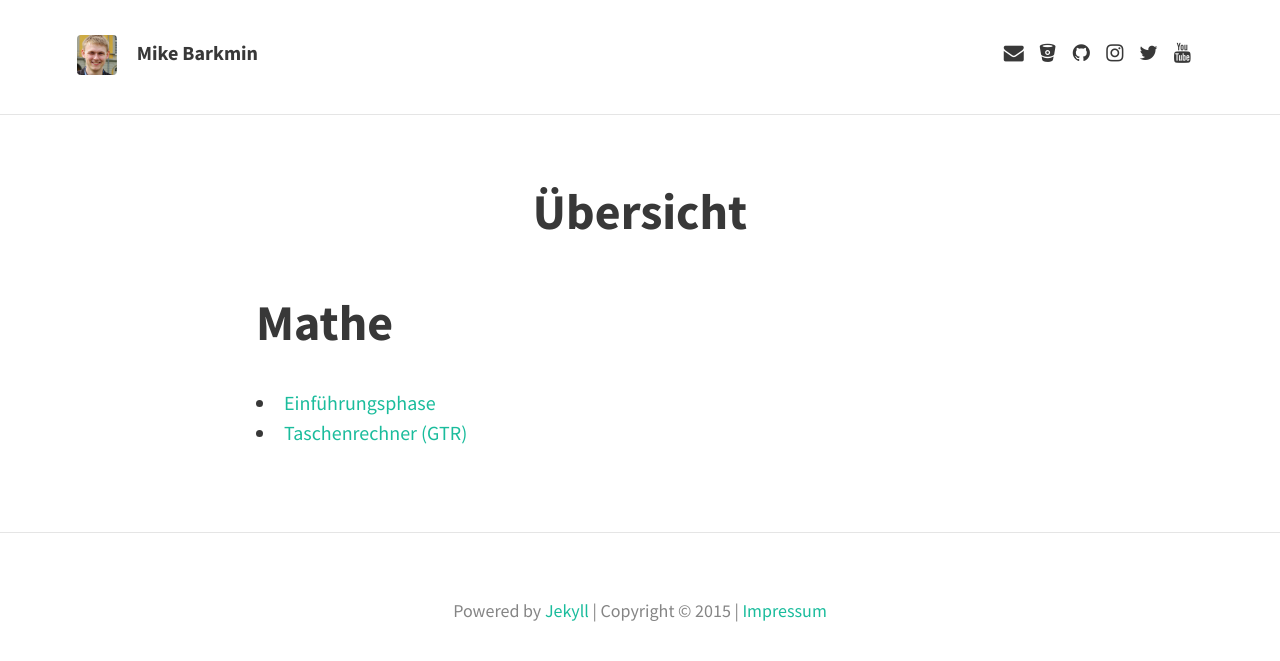
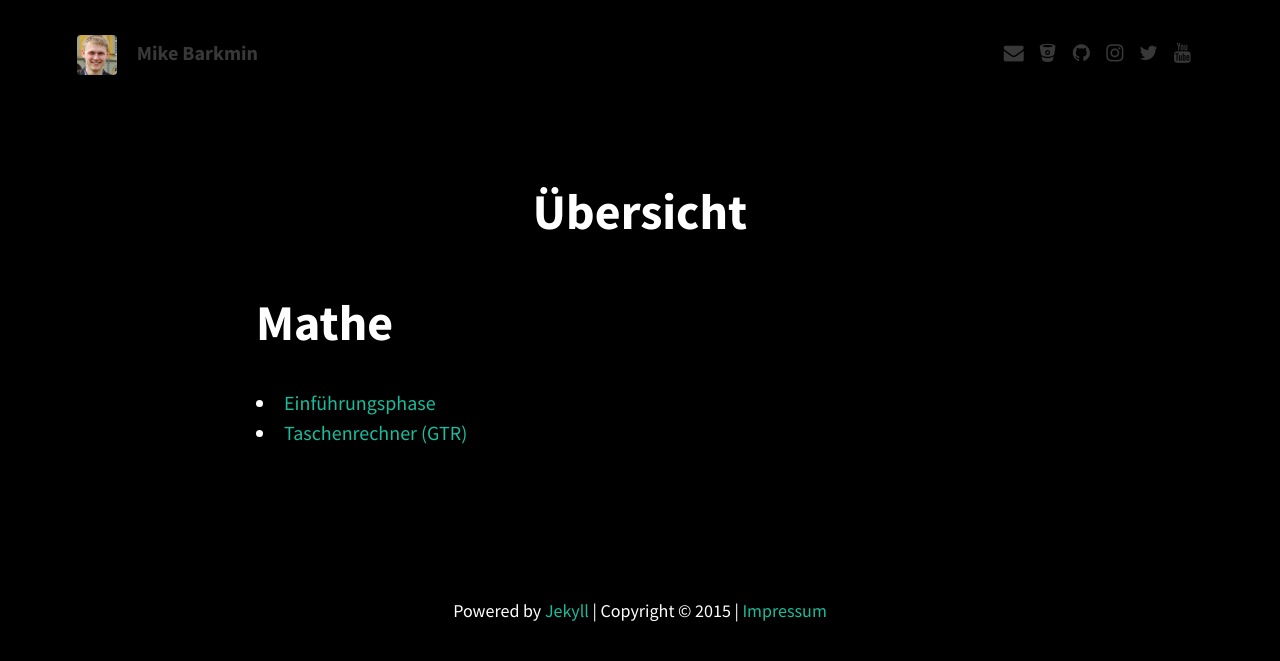
Before and after one commit to FlorianLudwig/blog-barkmin-eu, a Jekyll site: the page built from index.md, in a window 1280 px wide. Shown: the top 661 px of the page. Built offline with Jekyll 4.4.1, drawn with Linux system fonts in a browser that asks for light colours; nearby versions of some CDN libraries.

Commit message:
Type Theme

```diff
--- a/_sass/base/_variables.scss
+++ b/_sass/base/_variables.scss
@@ -8,12 +8,12 @@ $padding-small: 5%;
 $padding-x-small: 3%;
 
 // Brand colours
-$brand-color: #fff;
-$background-color: #fff;
+$brand-color: #000;
+$background-color: #000;
 $border-color: rgba(0, 0, 0, 0.1); // rgba recommended if using feature images
 
 // Typography colours
-$text-color: #383838;
+$text-color: #FFF;
 $link-color: #1ABC9C;
 $selection-color: #D4D4D4; // visible when highlighting text
 
```
